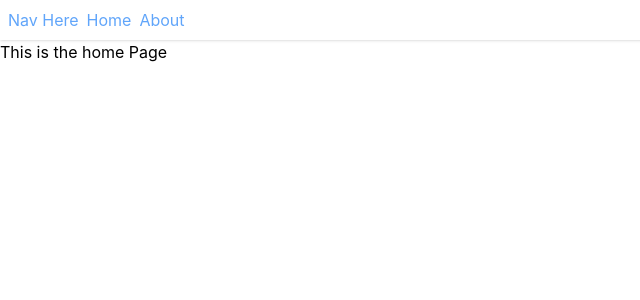
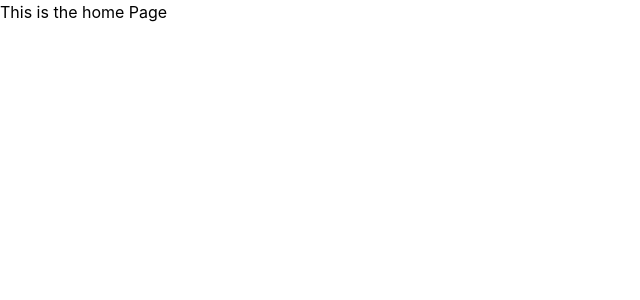
Before and after one commit to Felixadegboyega/react-class-app-level3, a React (Create React App) app: page / in a window 1280 px wide. Shown: the top 300 px of the page, without its empty margins (0-640 px from the left). Built offline with nearby package versions, Linux system fonts and the light colour scheme.

Commit message:
parameterized routes and nested routes

```diff
--- /dev/null
+++ b/src/ConnectToBackend.js
@@ -0,0 +1,28 @@
+import axios from 'axios';
+import React, {useRef} from 'react'
+
+export const ConnectToBackend = () => {
+	const nameRef = useRef();
+	const handleSubmit = () => {
+		axios.post(
+			"http://localhost:3200/new-todo",
+			{todoName: nameRef.current.value})
+			.then(result => {
+				console.log(result.data);
+			})
+		// fetch("http://localhost:3200/new-todo", {
+		// 	method: "POST",
+		// 	body: JSON.stringify({todoName: nameRef.current.value})
+		// })
+		// 	.then(res => res.json())
+		// 	.then(data => {
+		// 		console.log(data);
+		// 	})
+	}
+	return (
+		<div>
+			<input ref={nameRef} className="border border-blue-300 outline-none" />
+			<button onClick={handleSubmit}>Submit</button>
+		</div>
+	)
+}
--- a/src/HomePage.js
+++ b/src/HomePage.js
@@ -1,7 +1,11 @@
 import React from 'react'
+import {ConnectToBackend} from './ConnectToBackend'
 
 export const HomePage = () => {
 	return (
-		<div>This is the home Page</div>
+		<>
+			<div>This is the home Page</div>
+			{/* <ConnectToBackend /> */}
+		</>
 	)
 }
--- a/src/Nav.js
+++ b/src/Nav.js
@@ -3,10 +3,10 @@ import {Link} from 'react-router-dom'
 
 export const Nav = () => {
 	return (
-		<div className='flex space-x-2 text-blue-400 shadow p-2'>
-			<span>			Nav Here</span>
-			<Link to="/home">Home</Link>
-			<Link to="/about">About</Link>
+		<div className='h-screen space-x-2 text-blue-400 shadow p-2'>
+			<span className='block p-2 text-left border rounded-lg my-3'>Nav Here</span>
+			<Link className='block p-2 text-left border rounded-lg my-3 hover:bg-blue-600 hover:text-white transition-all duration-300' to="/home">Home</Link>
+			<Link className='block p-2 text-left border rounded-lg my-3 hover:bg-blue-600 hover:text-white transition-all duration-300' to="/about">About</Link>
 		</div>
 	)
 }
--- /dev/null
+++ b/src/Profile.js
@@ -0,0 +1,16 @@
+import React from 'react'
+import {useParams} from 'react-router'
+
+export const Profile = () => {
+	const {username} = useParams();
+	const users = [
+		{username: "licode", firstname: "Felix", lastname: "Adegboyega"},
+		{username: "love", firstname: "Love", lastname: "Adeniran"},
+		{username: "blacky", firstname: "Goodness", lastname: "Blacky"},
+		{username: "peace", firstname: "Peace", lastname: "Afolabi"},
+	];
+	const user = users.find(each => each.username === username);
+	return (
+		<div>This is {user.firstname} {user.lastname} profile</div>
+	)
+}
--- /dev/null
+++ b/src/Transfer.js
@@ -0,0 +1,9 @@
+import React from 'react'
+
+const Transfer = () => {
+	return (
+		<div>Transfer COmponent</div>
+	)
+}
+
+export default Transfer
--- /dev/null
+++ b/src/UserDashboard.js
@@ -0,0 +1,9 @@
+import React from 'react'
+
+const UserDashboard = () => {
+	return (
+		<div>UserDashboard</div>
+	)
+}
+
+export default UserDashboard
--- /dev/null
+++ b/src/UserMainComponent.js
@@ -0,0 +1,16 @@
+import React from 'react'
+import {Outlet} from 'react-router'
+
+const UserMainComponent = () => {
+	return (
+		<div className='flex'>
+			<div className='border-r h-screen p-2'>
+				Nav here
+			</div>
+
+			<Outlet />
+		</div>
+	)
+}
+
+export default UserMainComponent
--- a/src/router.js
+++ b/src/router.js
@@ -3,16 +3,29 @@ import {BrowserRouter, Route, Router, Routes} from 'react-router-dom'
 import {About} from './About'
 import {HomePage} from './HomePage'
 import {Nav} from './Nav'
+import {Profile} from './Profile'
+import Transfer from './Transfer'
+import UserDashboard from './UserDashboard'
+import UserMainComponent from './UserMainComponent'
 
 export const MainRouter = () => {
 	return (
 		<BrowserRouter>
-			<Nav />
-			<Routes>
-				<Route path='/' element={<HomePage />} />
-				<Route path='/home' element={<HomePage />} />
-				<Route path='/about' element={<About />} />
-			</Routes>
+			<div className='flex '>
+				{/* <Nav /> */}
+				<Routes>
+					<Route path='/' element={<HomePage />} />
+					<Route path='/home' element={<HomePage />} />
+					<Route path='/about/' element={<About />} />
+					<Route path='/profile/:username' element={<Profile />} />
+					<Route path='/user' element={<UserMainComponent />} children={
+						[
+							<Route path="dashboard" element={<UserDashboard />} />,
+							<Route path="transfer" element={<Transfer />} />
+						]
+					} />
+				</Routes>
+			</div>
 		</BrowserRouter>
 	)
 }
```
